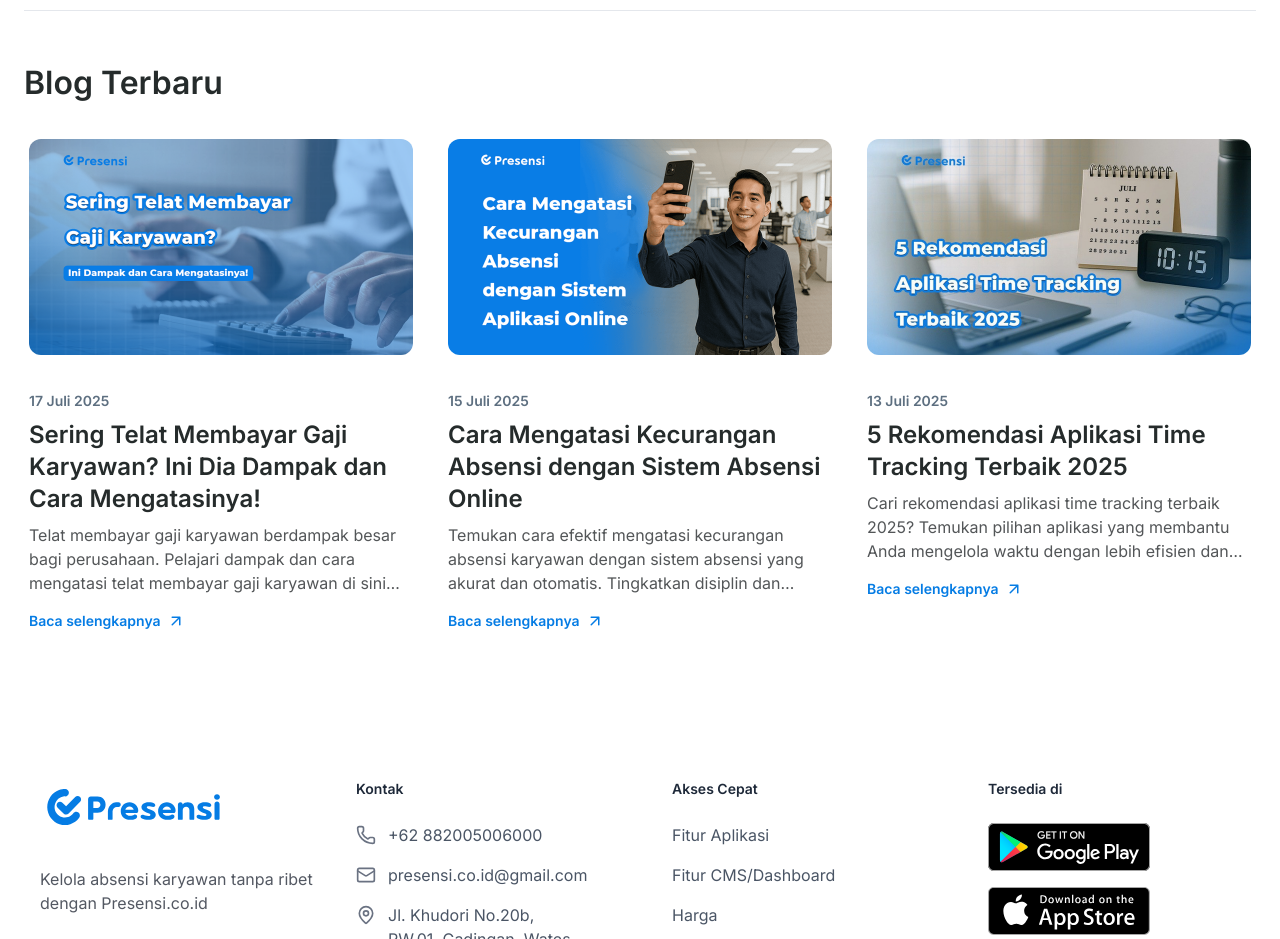
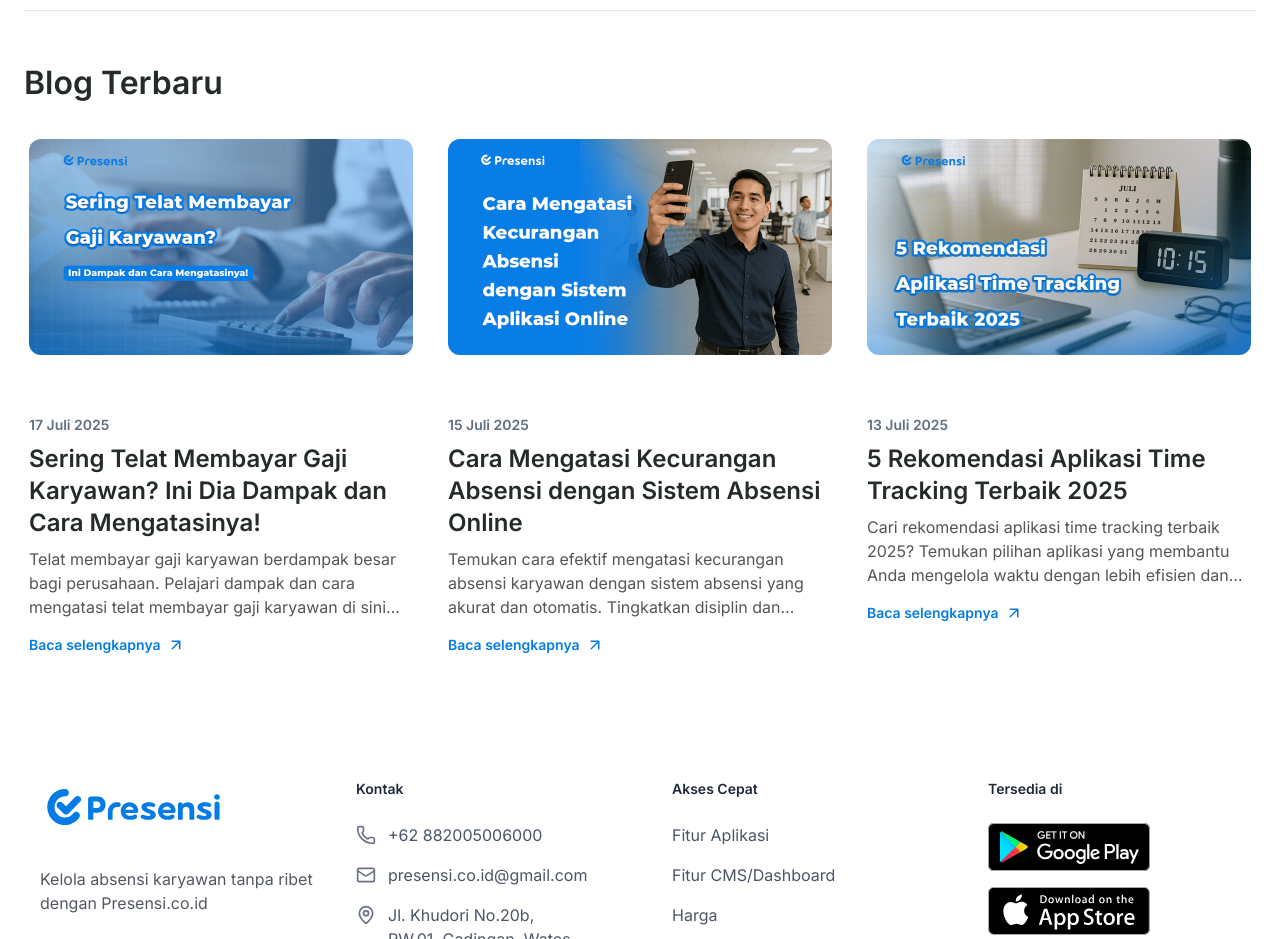
Before and after one commit to naufal-elku/Team-Yow-Yaa, a Next.js app: page /blog/5-rekomendasi-aplikasi-time-tracking-terbaik-2025 in a window 1280 px wide. Shown: the part 840-1779 px from the top of the page. Built offline with nearby package versions, Linux system fonts and the light colour scheme.

Commit message:
commit13

```diff
--- a/src/components/common/BlogCard.tsx
+++ b/src/components/common/BlogCard.tsx
@@ -8,8 +8,7 @@ interface BlogCardProps {
 
 export const BlogCard = ({ post }: BlogCardProps) => {
     return (
-        <div className="">
-            <div className="flex flex-col w-full max-w-[384px] h-134 gap-6 cursor-pointer mx-auto">
+        <div className="flex flex-col w-full max-w-[384px] h-134 gap-12 cursor-pointer mx-auto">
             <img src={post.image} alt={post.title || "Blog thumbnail"} className="w-full object-cover rounded-xl aspect-[16/9] overflow-hidden" />
             <div className="flex flex-col w-full h-auto rounded-xl gap-4 hover:translate-x-2 hover:shadow-lg transition-all py-[12px] hover:px-[12px] duration-600 ease-in-out will-change-transform cursor-pointer transition: all 0.3s ease">
                 <div className="flex flex-col w-full gap-2 ">
@@ -22,7 +21,7 @@ export const BlogCard = ({ post }: BlogCardProps) => {
                     <div className="flex w-full gap-1.5">
                         <a
 
-                            href={`/blog/${post.slug}`}
+                            href={`${post.slug}`}
 
                             className="inline-flex items-center gap-1.5 text-[14px] leading-5 font-semibold text-primary whitespace-nowrap w-fit cursor-pointer"
 
@@ -38,7 +37,5 @@ export const BlogCard = ({ post }: BlogCardProps) => {
                 </div>
             </div>
         </div>
-        </div>
-
     );
 }
```
Lines whose indentation alone changed are shown as unchanged.
